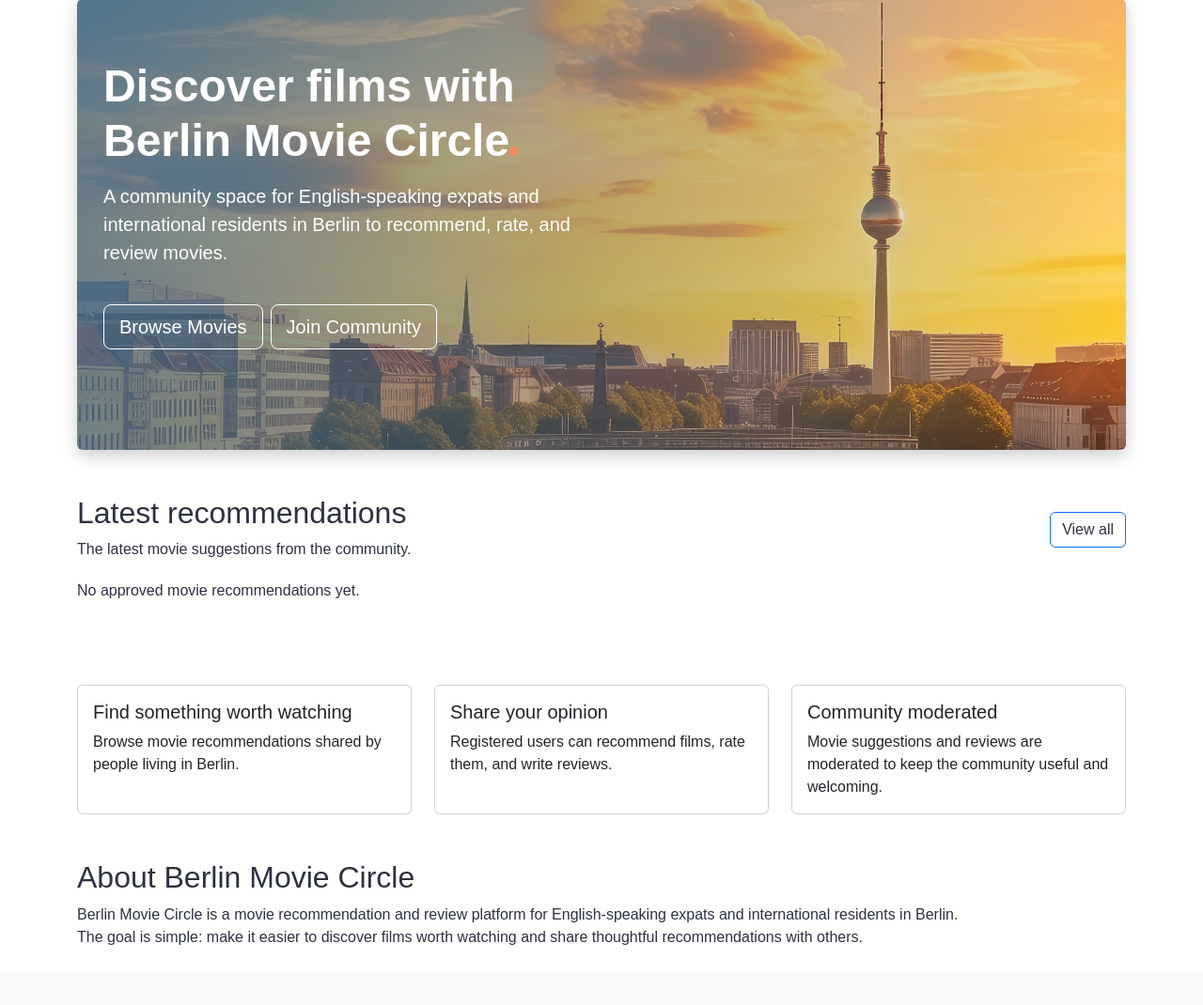
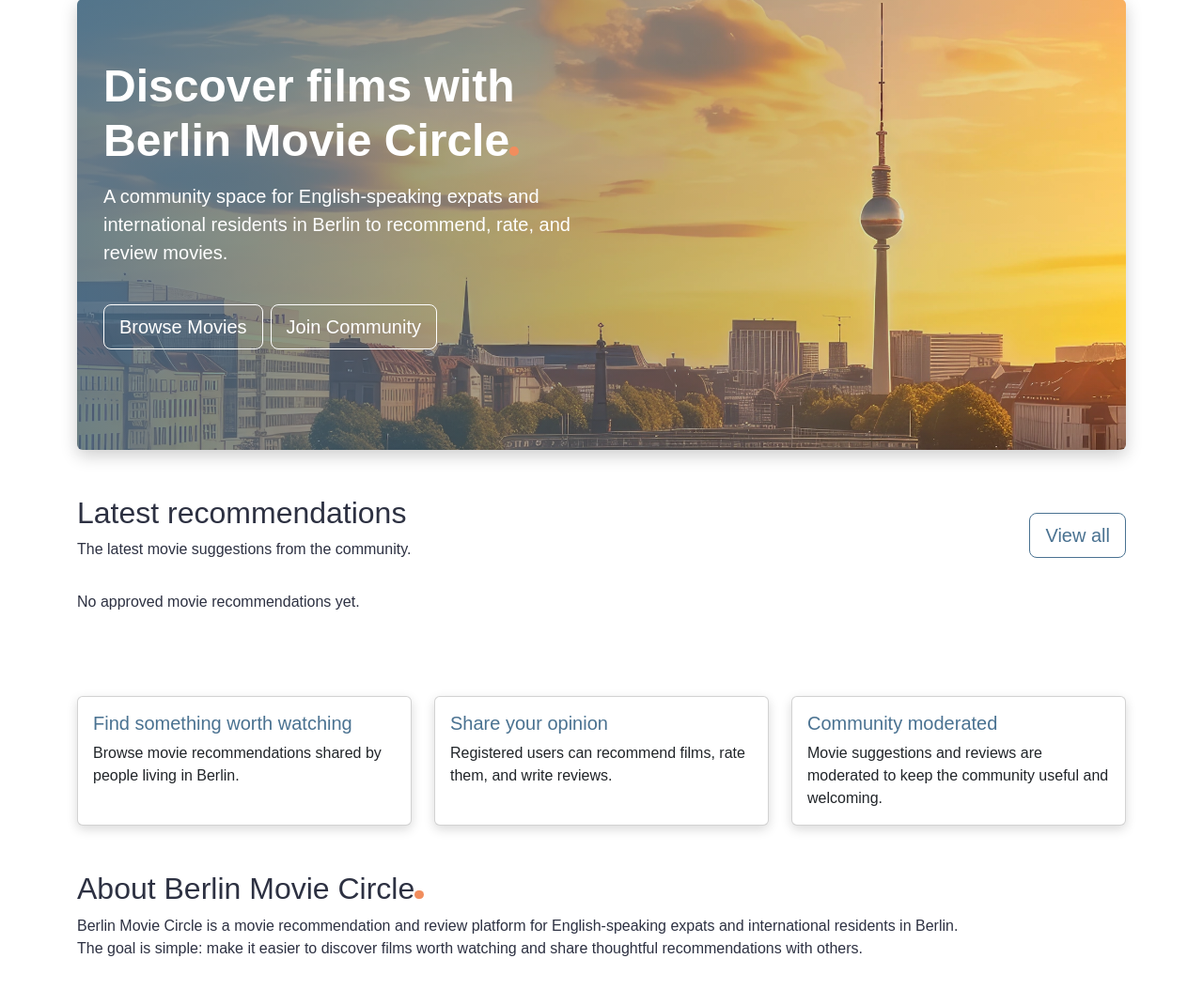
Before and after one commit to angela64711/third-milestone-project, a Django app: page / in a window 1280 px wide. Shown: the part 82-1152 px from the top of the page at 94% size. Before the commit the page ends 1088 px from the top, so only its background shows below. Run offline with Django 4.2, Linux system fonts and the light colour scheme; data that the repository does not hold is empty; some web fonts are replaced.

Commit message:
Refine homepage, cards, auth pages and site branding

```diff
--- a/movies/static/css/style.css
+++ b/movies/static/css/style.css
@@ -3,13 +3,15 @@
 :root {
     --primary-font: "Google Sans Flex", sans-serif;
     --secondary-font: "Unbounded", sans-serif;
-    --background-color: #FFFFFF;
-    --surface-color: #D5D7D7;
-    --text-color: #2D3142;
-    --primary-color: #4A7291;
+    --background-color: #ffffff;
+    --surface-color: #e0e1e1;
+    --text-color: #2d3142;
+    --primary-color: #4a7291;
     --primary-rgb: 74, 114, 145;
-    --accent-color: #F18D5D;
+    --accent-color: #f18d5d;
 }
+
+/*---------------------------------- Global Styles */
 
 body,
 button,
@@ -30,6 +32,25 @@ h4,
     font-family: var(--secondary-font);
 }
 
+h1 {
+    color: var(--primary-color);
+}
+
+.card {
+    box-shadow: 0 4px 12px rgba(0, 0, 0, 0.15);
+}
+
+.card-title {
+    color: var(--text-color);
+}
+
+.accent-link {
+    color: var(--accent-color);
+}
+
+.accent-link:hover {
+    color: var(--primary-color);
+}
 
 /*-------------------------------------------- NavBar */
 
@@ -71,19 +92,31 @@ h4,
     border: var(--accent-color);
 }
 
-.btn-outline-secondary {
-    border: var(--background-color);
+.btn-outline {
+    border:1px solid var(--primary-color);
+    color: var(--primary-color);
+}
+
+.btn-outline:hover {
+    border: 1px solid var(--accent-color);
+    color: var(--accent-color);
+}
+
+.btn-accent {
+    background-color: var(--accent-color);
     color: var(--background-color);
 }
 
-.btn-outline-primary:hover {
-    /* hover state */
+.btn-accent:hover {
+    background-color: var(--primary-color);
+    color: var(--background-color);
 }
+
+
 
 /*----------------------------------- Hero Section */
 
 #hero {
-    color: var(--background-color);
     min-height: 60vh;
     background-image:
         linear-gradient(
@@ -96,6 +129,10 @@ h4,
     background-position: right center;
     background-repeat: no-repeat;
     box-shadow: 0 6px 18px rgba(0, 0, 0, 0.2);
+}
+
+.hero-text {
+    color: var(--background-color);
 }
 
 .hero-content {
@@ -131,3 +168,7 @@ h4,
     aspect-ratio: 3 / 4;
     object-fit: cover;
 }
+
+#index-cards, .card-title {
+    color: var(--primary-color);
+}
--- a/movies/templates/movies/browse.html
+++ b/movies/templates/movies/browse.html
@@ -4,7 +4,7 @@
 {% block content %}
 
 <section class="mb-4">
-    <h1>Browse Movies</h1>
+    <h1>Browse Movies<span class="accent-dot"></span></h1>
     <p class="text-muted">
         Explore movie recommendations shared by Berlin’s international community.
     </p>
--- a/movies/templates/movies/index.html
+++ b/movies/templates/movies/index.html
@@ -6,11 +6,11 @@
 <section id="hero" class="py-5 text-center bg-light rounded">
     <div class="container">
         <div class="hero-content">
-        <h1 class="display-5 fw-bold m-3">
+        <h1 class="display-5 fw-bold m-3 hero-text">
             Discover films with Berlin Movie Circle<span class="accent-dot"></span>
         </h1>
 
-        <p class="lead m-3">
+        <p class="lead m-3 hero-text">
             A community space for English-speaking expats and international residents in Berlin to recommend, rate, and
             review movies.
         </p>
@@ -39,12 +39,12 @@
     <div class="d-flex justify-content-between align-items-center mb-3">
         <div>
             <h2>Latest recommendations</h2>
-            <p class="mb-1">
+            <p class="mb-3">
                 The latest movie suggestions from the community.
             </p>
         </div>
 
-        <a href="{% url 'movie_list' %}" class="btn btn-outline-primary">
+        <a href="{% url 'movie_list' %}" class="btn btn-lg btn-outline">
             View all
         </a>
     </div>
@@ -59,7 +59,7 @@
                     </h3>
 
                     {% if movie.release_year %}
-                    <p class="text-muted mb-2">
+                    <p class="mb-2">
                         {{ movie.release_year }}
                     </p>
                     {% endif %}
@@ -91,7 +91,7 @@
     </div>
 </section>
 
-<section class="row g-4 mt-5">
+<section id="index-cards" class="row g-4 mt-5">
     <div class="col-md-4">
         <div class="card h-100">
             <div class="card-body">
@@ -126,8 +126,8 @@
     </div>
 </section>
 
-<section class="mt-5">
-    <h2>About Berlin Movie Circle</h2>
+<section class="my-5">
+    <h2>About Berlin Movie Circle<span class="accent-dot"></span></h2>
     <p>
         Berlin Movie Circle is a movie recommendation and review platform for English-speaking expats and international
         residents in Berlin. <br>
--- a/movies/templates/movies/movie_detail.html
+++ b/movies/templates/movies/movie_detail.html
@@ -41,7 +41,7 @@
     </div>
     -->
 
-    <div class="mb-4">
+    <div class="mb-3">
         {% if average_rating %}
         <p class="fw-bold">Average rating: {{ average_rating}} / 5</p>
         {% endif %}
@@ -50,7 +50,7 @@
 
 <hr>
 
-<h2>Reviews</h2>
+<h2 class="mb-3">Reviews<span class="accent-dot"></span></h2>
 
 {% if user_review %}
 
--- a/movies/templates/movies/submit_movie.html
+++ b/movies/templates/movies/submit_movie.html
@@ -7,11 +7,11 @@
         <div class="col-12 col-lg-8">
 
             <div class="mb-4 text-center">
-                <h1 class="display-6">Submit a Movie Recommendation</h1>
+                <h1 class="display-5">Submit a Movie Recommendation<span class="accent-dot"></span></h1>
                 <p class="lead">
                     Share a movie you think other Berlin expats would enjoy.
                 </p>
-                <p class="text-muted">
+                <p>
                     Your recommendation will be reviewed by the site admin before it appears publicly.
                 </p>
             </div>
--- a/templates/account/login.html
+++ b/templates/account/login.html
@@ -44,7 +44,7 @@
                         </div>
 
                         <div class="mb-4">
-                            <a href="{% url 'account_reset_password' %}" class="small">
+                            <a href="{% url 'account_reset_password' %}" class="small accent-link">
                                 Forgot password?
                             </a>
                         </div>
--- a/templates/account/logout.html
+++ b/templates/account/logout.html
@@ -20,7 +20,7 @@
                                 Logout
                             </button>
 
-                            <a href="{% url 'home' %}" class="btn btn-outline-secondary">
+                            <a href="{% url 'home' %}" class="btn btn-outline">
                                 Cancel
                             </a>
                         </div>
```
Also changed, not shown: movies/templates/movies/my_reviews.html (+5 -5 lines), templates/404.html (+4 -4 lines), movies/static/images/camera.webp.
